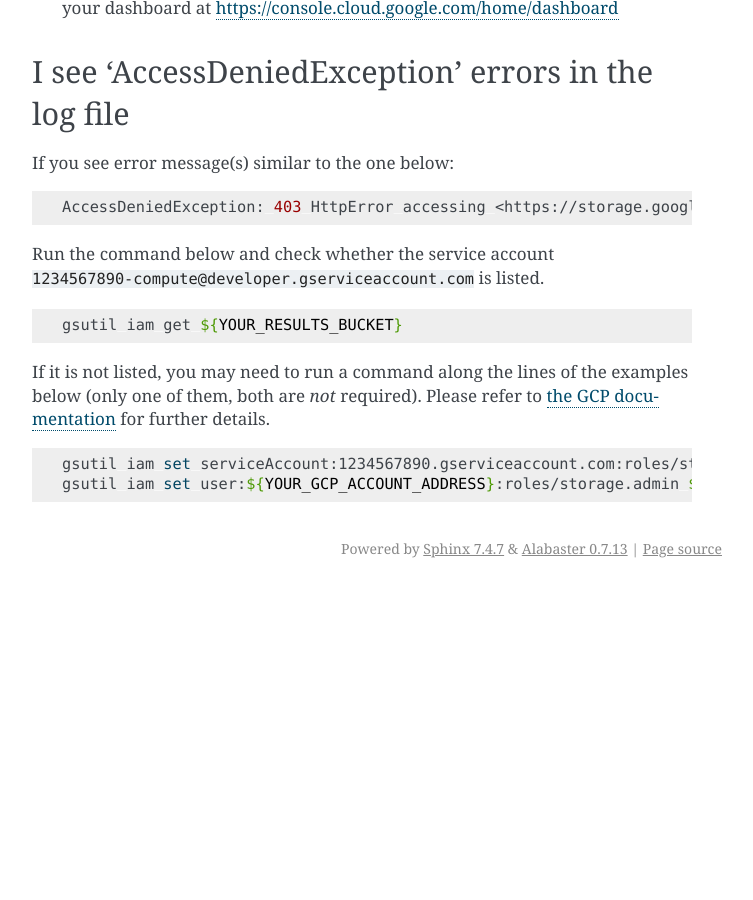
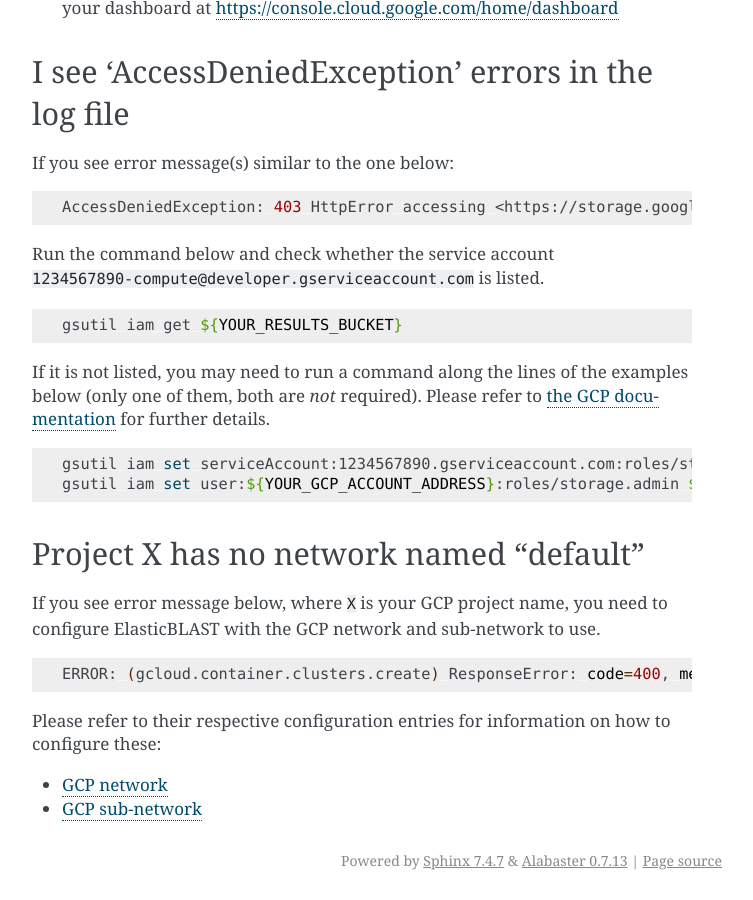
Before and after one commit to ncbi/elastic-blast-docs, a Sphinx documentation site: the page built from docs/source/troubleshooting.rst, in a window 1280 px wide and 900 px high, scrolled down 3092 px. Shown: the whole window, without its empty margins (388-1141 px from the left). Built offline with Sphinx 7.4.7, drawn with Linux system fonts in a browser that asks for light colours; before the commit the page ends 3680 px from its top, so only the background shows below that; some of the changed text lies outside the part shown.

Commit message:
Add troubleshooting for missing GCP default network

```diff
--- a/docs/source/troubleshooting.rst
+++ b/docs/source/troubleshooting.rst
@@ -195,3 +195,18 @@ for further details.
 
     gsutil iam set serviceAccount:1234567890.gserviceaccount.com:roles/storage.admin ${YOUR_RESULTS_BUCKET}
     gsutil iam set user:${YOUR_GCP_ACCOUNT_ADDRESS}:roles/storage.admin ${YOUR_RESULTS_BUCKET}
+
+Project X has no network named "default"
+----------------------------------------
+
+If you see error message below, where ``X`` is your GCP project name, you need to configure ElasticBLAST with the
+GCP network and sub-network to use.
+
+.. code-block:: bash
+
+    ERROR: (gcloud.container.clusters.create) ResponseError: code=400, message=Project "X" has no network named "default".
+
+Please refer to their respective configuration entries for information on how to configure these:
+
+* :ref:`elb_gcp_network`
+* :ref:`elb_gcp_subnetwork`
```
